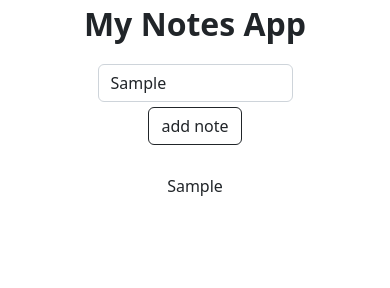
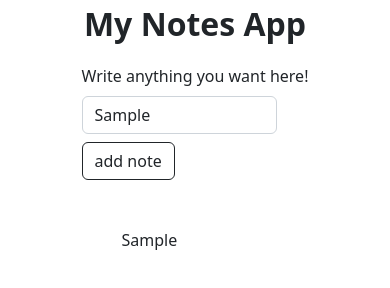
Before and after one commit to Rishav-12/CrazyNotes, a plain HTML site: page index.html in a window 390 px wide. Both pictures are taken after typing "Sample" into the empty fields and a click on the button "add note". Drawn offline with nearby package versions, Linux system fonts and the light colour scheme.

Commit message:
Accessibility features added
Changed a few things for accessibility compliances

- add `lang` attribute to `<html>`
- use `<header>` instead of `<div>`
- add `<label>` for `<input>`
- use `<ul>` instead of `<div>`
- more descriptive naming
- related css and js changes

```diff
--- a/index.html
+++ b/index.html
@@ -1,5 +1,5 @@
 <!DOCTYPE html>
-<html>
+<html lang="en">
   <head>
     <meta charset="utf-8">
     <meta name="viewport" content="width=device-width">
@@ -8,13 +8,16 @@
     <link href="style.css" rel="stylesheet" type="text/css" />
   </head>
   <body>
-    <div class="heading">My Notes App</div>
+    <header>My Notes App</header>
     <div class="input">
-      <input class="form-control" type="text" id="noteText" placeholder="write notes here">
-      <button type="button" class="btn btn-outline-dark" id="submit">add note</button>
+      <div class="mb-3">
+        <label for="noteInput" class="form-label">Write anything you want here!</label>
+        <input class="form-control" type="text" id="noteInput" placeholder="write notes here">
+        <button type="button" class="btn btn-outline-dark" id="submitButton">add note</button>
+      </div>
     </div>
-    <div class="notes">
-    </div>
+    <ul class="notes">
+    </ul>
     <script src="script.js"></script>
     <script src="https://cdn.jsdelivr.net/npm/bootstrap@5.2.2/dist/js/bootstrap.min.js" integrity="sha384-IDwe1+LCz02ROU9k972gdyvl+AESN10+x7tBKgc9I5HFtuNz0wWnPclzo6p9vxnk" crossorigin="anonymous"></script>
   </body>
--- a/script.js
+++ b/script.js
@@ -1,11 +1,11 @@
-const buttonElement = document.getElementById("submit");
+const buttonElement = document.getElementById("submitButton");
 buttonElement.addEventListener("click", addNote);
 
 loadNotes();
 
 function addNote() {
-  const noteText = document.getElementById("noteText").value;
-  if(noteText.trim() === "") {
+  const noteInput = document.getElementById("noteInput").value;
+  if(noteInput.trim() === "") {
     return;
   }
 
@@ -14,10 +14,10 @@ function addNote() {
   }
 
   const oldNotes = JSON.parse(localStorage.getItem('listNotes'));
-  oldNotes.push(noteText);
+  oldNotes.push(noteInput);
   localStorage.setItem('listNotes', JSON.stringify(oldNotes));
 
-  addNoteToPage(noteText);
+  addNoteToPage(noteInput);
 }
 
 function loadNotes() {
@@ -30,7 +30,7 @@ function loadNotes() {
 }
 
 function addNoteToPage(text) {
-  const newNote = document.createElement("div");
+  const newNote = document.createElement("li");
   newNote.innerHTML = text;
   newNote.classList.add("note");
   document.getElementsByClassName("notes")[0].appendChild(newNote);
--- a/style.css
+++ b/style.css
@@ -3,7 +3,7 @@
   padding: 0;
 }
 
-.heading {
+header {
   font-weight: bold;
   text-align: center;
   font-size: 2rem;
@@ -18,7 +18,7 @@
     justify-content: center;
   }
 
-  #noteText {
+  #noteInput {
     width: 35vw;
   }
 }
@@ -30,12 +30,12 @@
   justify-content: center;
 }
 
-#noteText {
+#noteInput {
   width: 50vw;
 }
 
-#submit {
-  margin: 0.3rem;
+#submitButton {
+  margin: 0.5rem 0;
 }
 
 .notes {
@@ -43,10 +43,11 @@
   align-items: center;
   justify-content: center;
   flex-direction: column;
+  list-style-type: none;
 }
 
 .note {
-  width: 100%;
-  text-align: center;
+  width: 50%;
   margin: 0.5rem 0;
+  overflow-wrap: anywhere;
 }
```
